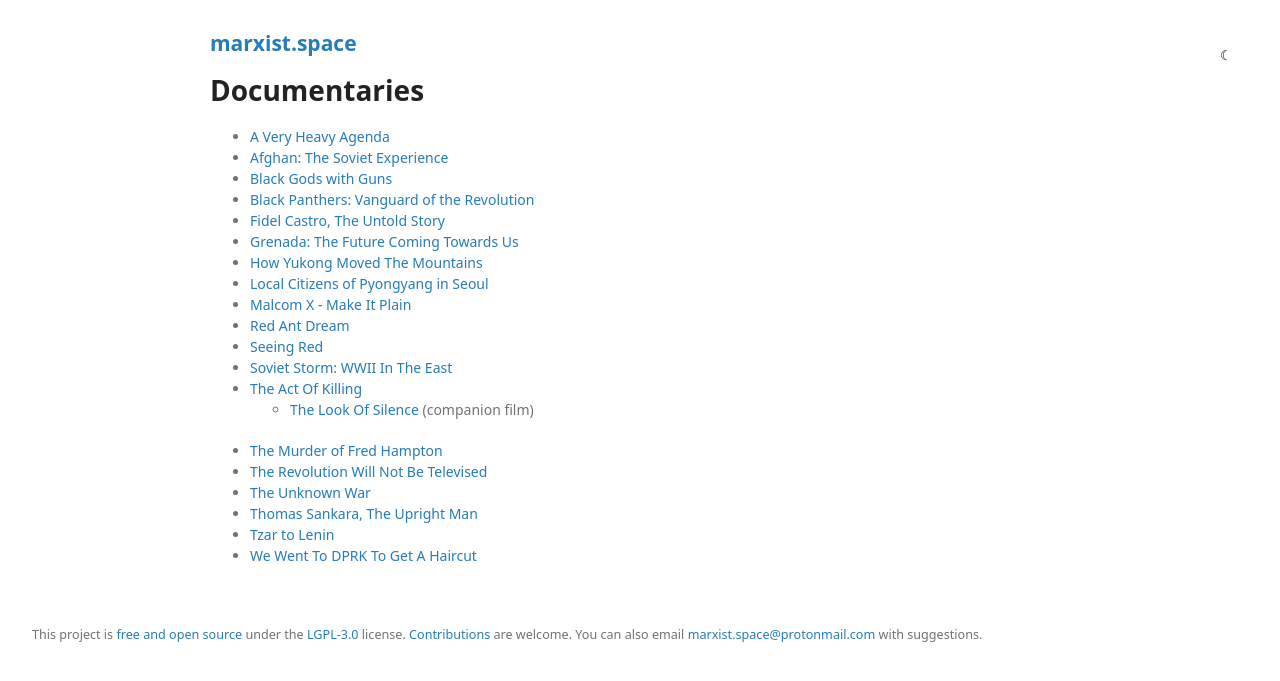
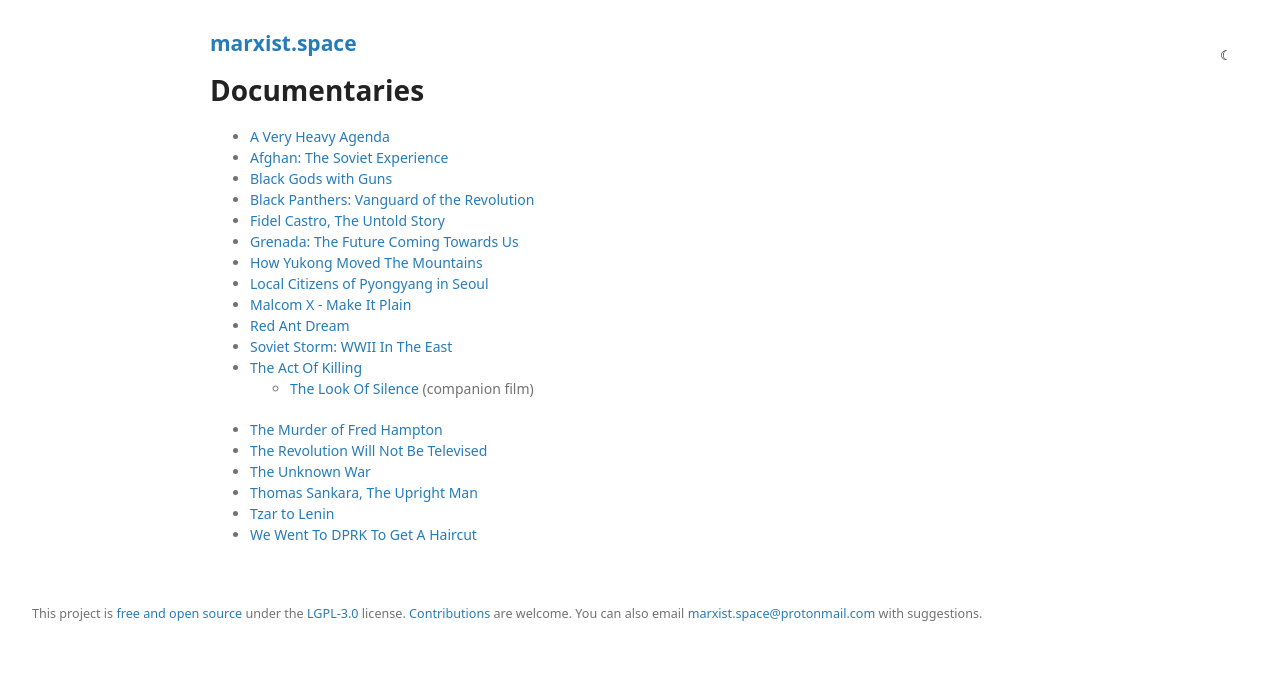
Before and after one commit to prolesoft/marxist.space, a Jekyll site: the page built from documentaries.md, in a window 1280 px wide. Shown: the top 681 px of the page. Built offline with Jekyll 4.4.1, drawn with Linux system fonts in a browser that asks for light colours; our own code applies the rules of GitHub Pages for plain Markdown files.

Commit message:
fix: rm another actually anti-communist link, ffs

```diff
--- a/documentaries.md
+++ b/documentaries.md
@@ -16,7 +16,6 @@
 * [Local Citizens of Pyongyang in Seoul](https://www.youtube.com/watch?v=ktE_3PrJZO0)
 * [Malcom X - Make It Plain](https://www.youtube.com/watch?v=csWByunwVI8)
 * [Red Ant Dream](https://www.youtube.com/watch?v=cVvThDX4bbQ)
-* [Seeing Red](https://www.youtube.com/watch?v=nhmGVnHxtf0)
 * [Soviet Storm: WWII In The East](https://www.youtube.com/playlist?list=PLiizh2ZxteI5aQoy4x7YBkZE8bN0NNB2W)
 * [The Act Of Killing](https://www.youtube.com/watch?v=-349HTKhPno)
     * [The Look Of Silence](https://www.youtube.com/watch?v=9iNcQFPECDc) (companion film)
```
